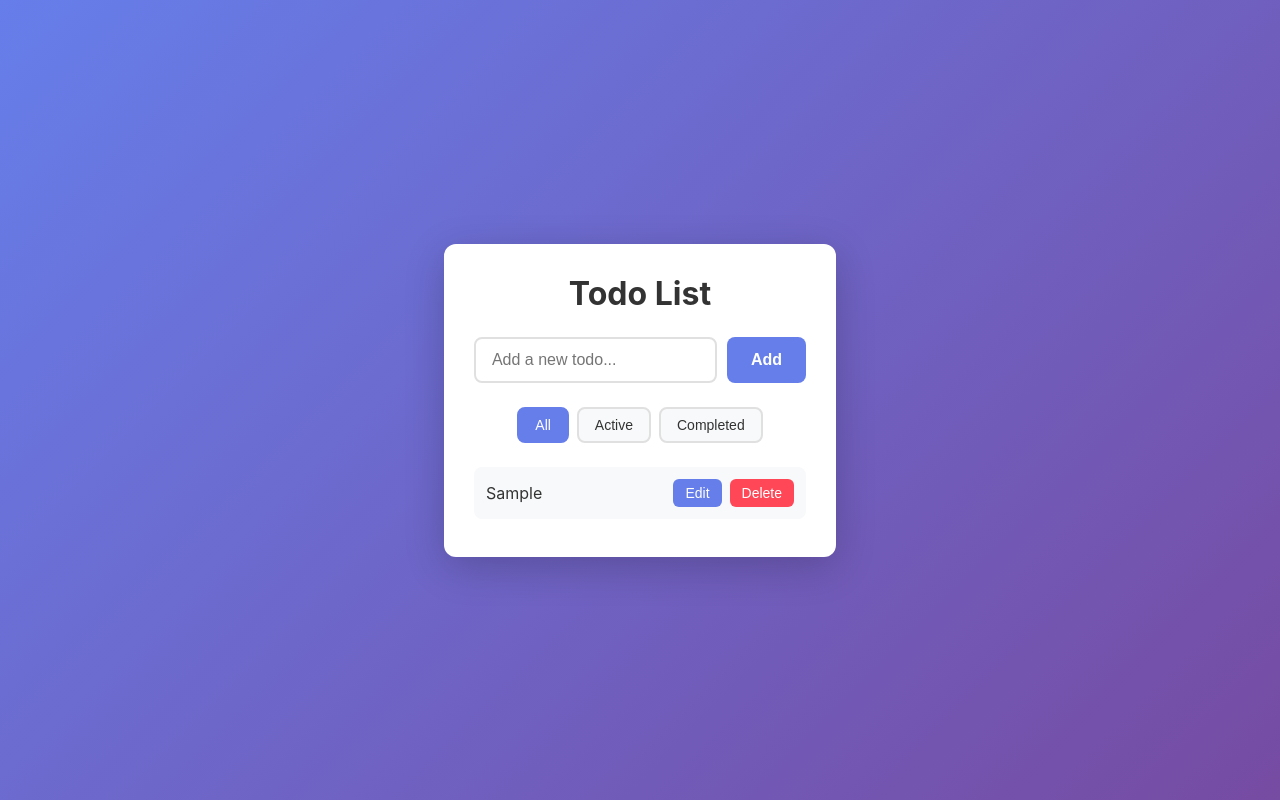
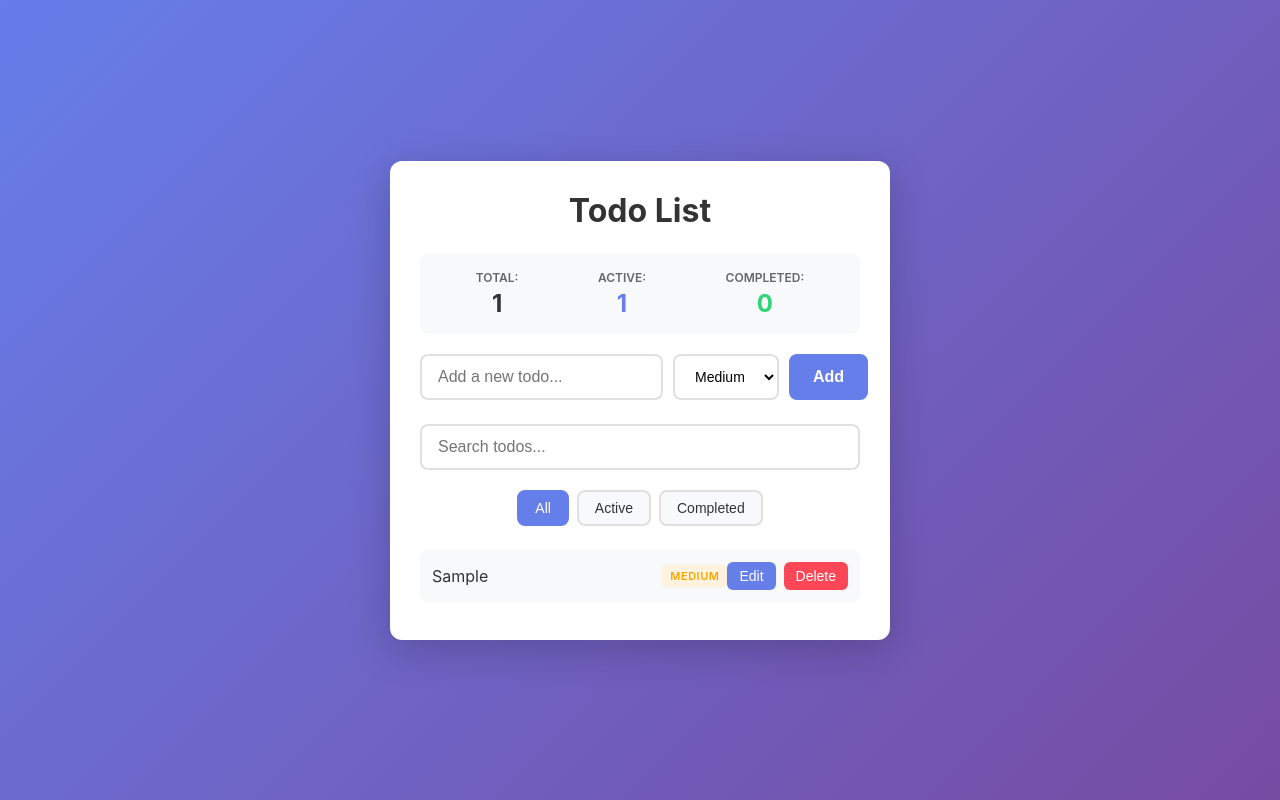
Before and after one commit to tetiana-kolomiiets/new-project, a React (Vite) app: page / in a window 1280 px wide. Both pictures are taken after typing "Sample" into the empty fields and a click on the button "Add". Built offline with nearby package versions, Linux system fonts and the light colour scheme.

Commit message:
new-feature-4

```diff
--- /dev/null
+++ b/src/components/ClearCompletedButton.jsx
@@ -0,0 +1,13 @@
+function ClearCompletedButton({ completedCount, onClear }) {
+  if (completedCount === 0) {
+    return null;
+  }
+
+  return (
+    <button onClick={onClear} className="clear-completed-button">
+      Clear Completed ({completedCount})
+    </button>
+  );
+}
+
+export default ClearCompletedButton;
--- a/src/components/TodoApp.jsx
+++ b/src/components/TodoApp.jsx
@@ -2,17 +2,21 @@ import { useState } from 'react';
 import TodoInput from './TodoInput';
 import FilterTabs from './FilterTabs';
 import TodoList from './TodoList';
+import TodoStats from './TodoStats';
+import TodoSearch from './TodoSearch';
+import ClearCompletedButton from './ClearCompletedButton';
 
 function App() {
   const [todos, setTodos] = useState([]);
   const [editingId, setEditingId] = useState(null);
   const [editText, setEditText] = useState('');
   const [filter, setFilter] = useState('all'); // 'all', 'active', 'completed'
+  const [searchTerm, setSearchTerm] = useState('');
 
-  const addTodo = (text) => {
+  const addTodo = (text, priority = 'medium') => {
     setTodos((prev) => [
       ...prev,
-      { id: Date.now(), text, completed: false },
+      { id: Date.now(), text, completed: false, priority },
     ]);
   };
 
@@ -64,11 +68,24 @@ function App() {
     }
   };
 
+  const clearCompleted = () => {
+    setTodos((prev) => prev.filter((todo) => !todo.completed));
+  };
+
   const filteredTodos = todos.filter((todo) => {
-    if (filter === 'active') return !todo.completed;
-    if (filter === 'completed') return todo.completed;
-    return true; // 'all'
+    // Filter by status
+    if (filter === 'active' && todo.completed) return false;
+    if (filter === 'completed' && !todo.completed) return false;
+
+    // Filter by search term
+    if (searchTerm.trim() !== '') {
+      return todo.text.toLowerCase().includes(searchTerm.toLowerCase());
+    }
+
+    return true;
   });
+
+  const completedCount = todos.filter((todo) => todo.completed).length;
 
   const emptyMessage =
     todos.length === 0
@@ -83,8 +100,16 @@ function App() {
     <div className="app">
       <div className="container">
         <h1>Todo List</h1>
+        <TodoStats todos={todos} />
         <TodoInput onAdd={addTodo} />
+        <TodoSearch onSearch={setSearchTerm} />
         <FilterTabs filter={filter} onChange={setFilter} />
+        {completedCount > 0 && (
+          <ClearCompletedButton
+            completedCount={completedCount}
+            onClear={clearCompleted}
+          />
+        )}
         <TodoList
           todos={filteredTodos}
           emptyMessage={emptyMessage}
--- a/src/components/TodoInput.jsx
+++ b/src/components/TodoInput.jsx
@@ -2,12 +2,14 @@ import { useState } from 'react';
 
 function TodoInput({ onAdd }) {
   const [value, setValue] = useState('');
+  const [priority, setPriority] = useState('medium');
 
   const handleAdd = () => {
     const trimmed = value.trim();
     if (!trimmed) return;
-    onAdd(trimmed);
+    onAdd(trimmed, priority);
     setValue('');
+    setPriority('medium');
   };
 
   const handleKeyDown = (e) => {
@@ -26,6 +28,15 @@ function TodoInput({ onAdd }) {
         placeholder="Add a new todo..."
         className="todo-input"
       />
+      <select
+        value={priority}
+        onChange={(e) => setPriority(e.target.value)}
+        className="priority-select"
+      >
+        <option value="low">Low</option>
+        <option value="medium">Medium</option>
+        <option value="high">High</option>
+      </select>
       <button onClick={handleAdd} className="add-button">
         Add
       </button>
--- a/src/components/TodoItem.jsx
+++ b/src/components/TodoItem.jsx
@@ -34,9 +34,19 @@ function TodoItem({
         </>
       ) : (
         <>
-          <span className="todo-text" onClick={() => onToggle(todo.id)}>
-            {todo.text}
-          </span>
+          <div className="todo-content">
+            <span className="todo-text" onClick={() => onToggle(todo.id)}>
+              {todo.text}
+            </span>
+            {todo.priority && (
+              <span
+                className={`priority-badge priority-${todo.priority}`}
+                title={`Priority: ${todo.priority}`}
+              >
+                {todo.priority}
+              </span>
+            )}
+          </div>
           <div className="action-buttons">
             <button
               onClick={() => onStartEdit(todo.id, todo.text)}
--- /dev/null
+++ b/src/components/TodoSearch.jsx
@@ -0,0 +1,35 @@
+import { useState } from 'react';
+
+function TodoSearch({ onSearch }) {
+  const [searchTerm, setSearchTerm] = useState('');
+
+  const handleChange = (e) => {
+    const value = e.target.value;
+    setSearchTerm(value);
+    onSearch(value);
+  };
+
+  const handleClear = () => {
+    setSearchTerm('');
+    onSearch('');
+  };
+
+  return (
+    <div className="search-container">
+      <input
+        type="text"
+        value={searchTerm}
+        onChange={handleChange}
+        placeholder="Search todos..."
+        className="search-input"
+      />
+      {searchTerm && (
+        <button onClick={handleClear} className="clear-search-button" title="Clear search">
+          ×
+        </button>
+      )}
+    </div>
+  );
+}
+
+export default TodoSearch;
--- /dev/null
+++ b/src/components/TodoStats.jsx
@@ -0,0 +1,24 @@
+function TodoStats({ todos }) {
+  const total = todos.length;
+  const active = todos.filter((todo) => !todo.completed).length;
+  const completed = todos.filter((todo) => todo.completed).length;
+
+  return (
+    <div className="stats-container">
+      <div className="stat-item">
+        <span className="stat-label">Total:</span>
+        <span className="stat-value">{total}</span>
+      </div>
+      <div className="stat-item">
+        <span className="stat-label">Active:</span>
+        <span className="stat-value active">{active}</span>
+      </div>
+      <div className="stat-item">
+        <span className="stat-label">Completed:</span>
+        <span className="stat-value completed">{completed}</span>
+      </div>
+    </div>
+  );
+}
+
+export default TodoStats;
--- a/src/index.css
+++ b/src/index.css
@@ -248,3 +248,156 @@ h1 {
   padding: 40px 20px;
   font-style: italic;
 }
+
+/* Stats Component */
+.stats-container {
+  display: flex;
+  justify-content: space-around;
+  margin-bottom: 20px;
+  padding: 16px;
+  background: #f8f9fa;
+  border-radius: 8px;
+}
+
+.stat-item {
+  display: flex;
+  flex-direction: column;
+  align-items: center;
+  gap: 4px;
+}
+
+.stat-label {
+  font-size: 12px;
+  color: #666;
+  text-transform: uppercase;
+  font-weight: 600;
+}
+
+.stat-value {
+  font-size: 24px;
+  font-weight: 700;
+  color: #333;
+}
+
+.stat-value.active {
+  color: #667eea;
+}
+
+.stat-value.completed {
+  color: #2ed573;
+}
+
+/* Search Component */
+.search-container {
+  position: relative;
+  margin-bottom: 20px;
+}
+
+.search-input {
+  width: 100%;
+  padding: 12px 40px 12px 16px;
+  border: 2px solid #e0e0e0;
+  border-radius: 8px;
+  font-size: 16px;
+  outline: none;
+  transition: border-color 0.3s;
+}
+
+.search-input:focus {
+  border-color: #667eea;
+}
+
+.clear-search-button {
+  position: absolute;
+  right: 8px;
+  top: 50%;
+  transform: translateY(-50%);
+  background: #999;
+  color: white;
+  border: none;
+  border-radius: 50%;
+  width: 24px;
+  height: 24px;
+  font-size: 18px;
+  line-height: 1;
+  cursor: pointer;
+  display: flex;
+  align-items: center;
+  justify-content: center;
+  transition: background 0.3s;
+}
+
+.clear-search-button:hover {
+  background: #777;
+}
+
+/* Clear Completed Button */
+.clear-completed-button {
+  width: 100%;
+  padding: 10px;
+  margin-bottom: 20px;
+  background: #ff4757;
+  color: white;
+  border: none;
+  border-radius: 8px;
+  font-size: 14px;
+  font-weight: 600;
+  cursor: pointer;
+  transition: background 0.3s;
+}
+
+.clear-completed-button:hover {
+  background: #ee5a6f;
+}
+
+.clear-completed-button:active {
+  transform: scale(0.98);
+}
+
+/* Priority Select */
+.priority-select {
+  padding: 12px 16px;
+  border: 2px solid #e0e0e0;
+  border-radius: 8px;
+  font-size: 14px;
+  background: white;
+  cursor: pointer;
+  outline: none;
+  transition: border-color 0.3s;
+}
+
+.priority-select:focus {
+  border-color: #667eea;
+}
+
+/* Priority Badge */
+.todo-content {
+  flex: 1;
+  display: flex;
+  align-items: center;
+  gap: 8px;
+}
+
+.priority-badge {
+  padding: 4px 8px;
+  border-radius: 4px;
+  font-size: 11px;
+  font-weight: 600;
+  text-transform: uppercase;
+  letter-spacing: 0.5px;
+}
+
+.priority-low {
+  background: #e8f5e9;
+  color: #2ed573;
+}
+
+.priority-medium {
+  background: #fff3e0;
+  color: #ffa502;
+}
+
+.priority-high {
+  background: #ffebee;
+  color: #ff4757;
+}
```
